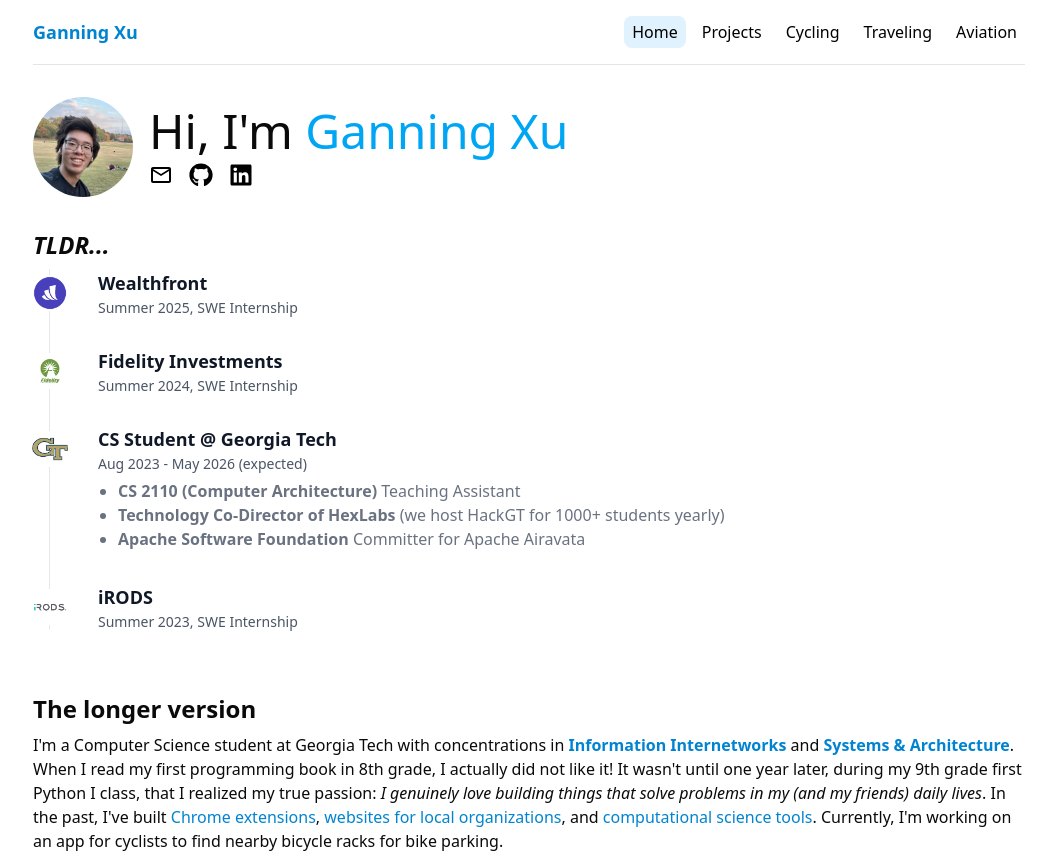
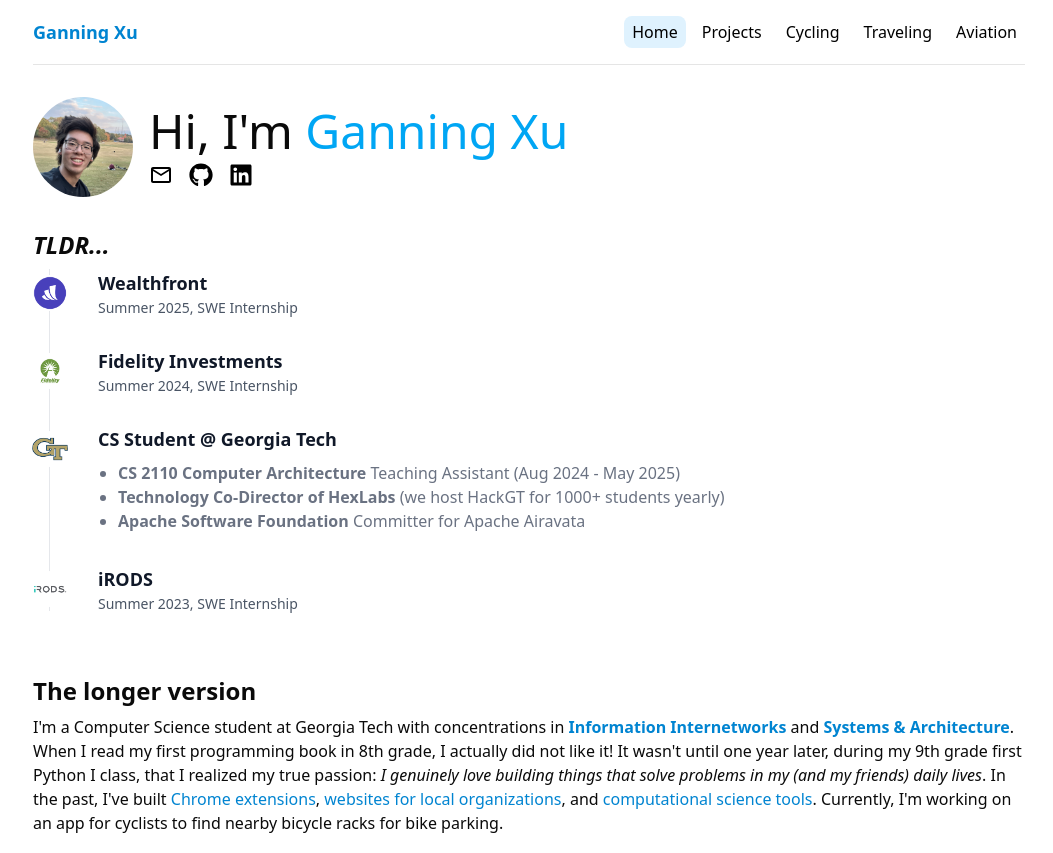
Before and after one commit to ganning127/ganningxu.com, a Next.js app: page / in a window 1280 px wide. Shown: the top 853 px of the page, without its empty margins (111-1164 px from the left). Built offline with nearby package versions, Linux system fonts and the light colour scheme.

Commit message:
remove grad

```diff
--- a/src/components/Sections/TimelineSection.tsx
+++ b/src/components/Sections/TimelineSection.tsx
@@ -44,11 +44,12 @@ const timelineItems = [
   {
     title: "CS Student @ Georgia Tech",
     logo: "/images/gt-logo.png",
-    timeframe: "Aug 2023 - May 2026 (expected)",
+    timeframe: "",
     content: (
       <UnorderedList className="text-gray-500">
         <li>
-          <b>CS 2110 (Computer Architecture)</b> Teaching Assistant
+          <b>CS 2110 Computer Architecture</b> Teaching Assistant (Aug 2024 -
+          May 2025)
         </li>
         <li>
           <b>Technology Co-Director of HexLabs</b> (we host HackGT for 1000+
```
Also changed, not shown: src/app/page.tsx (+0 -31 lines).
